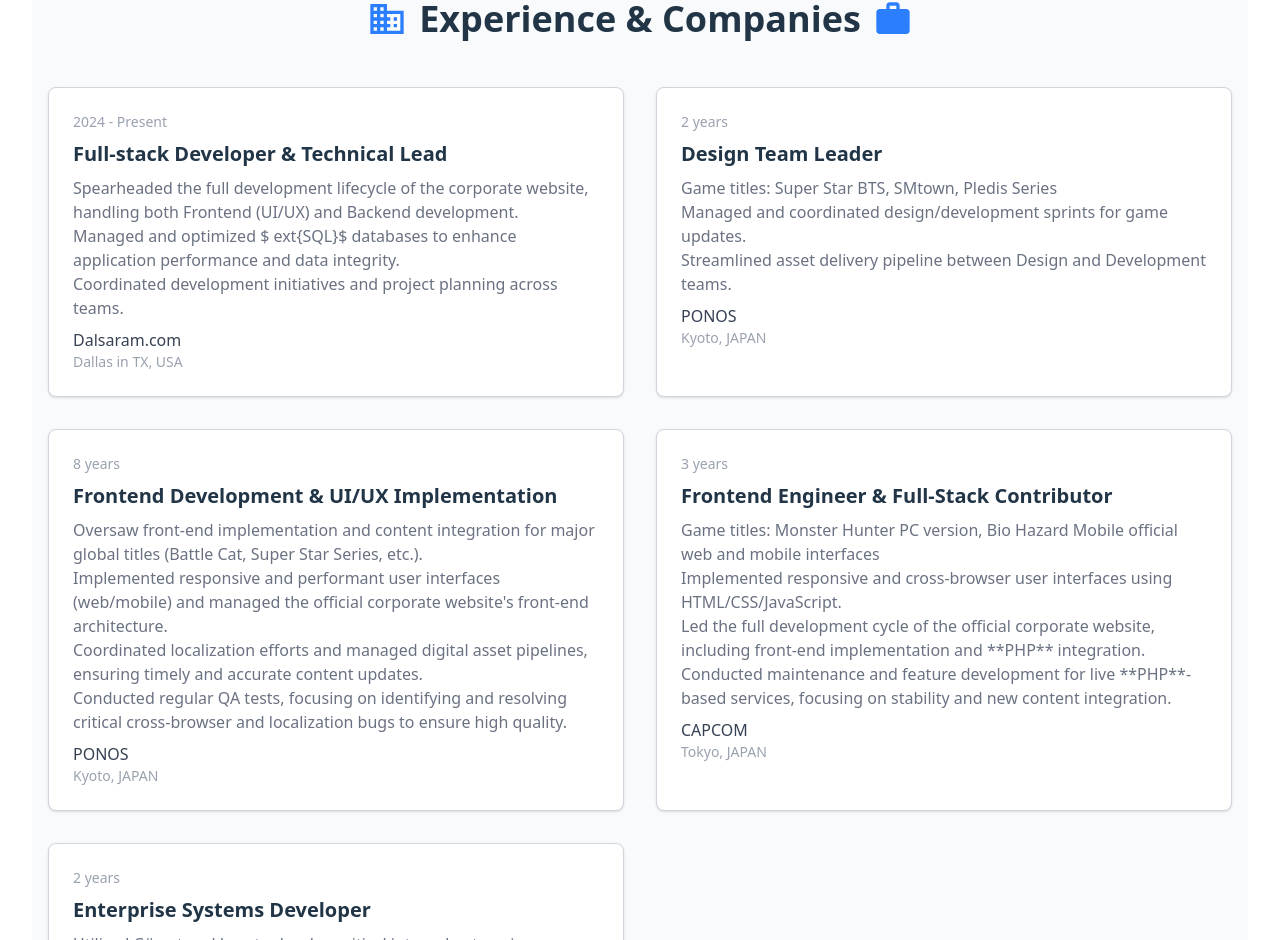
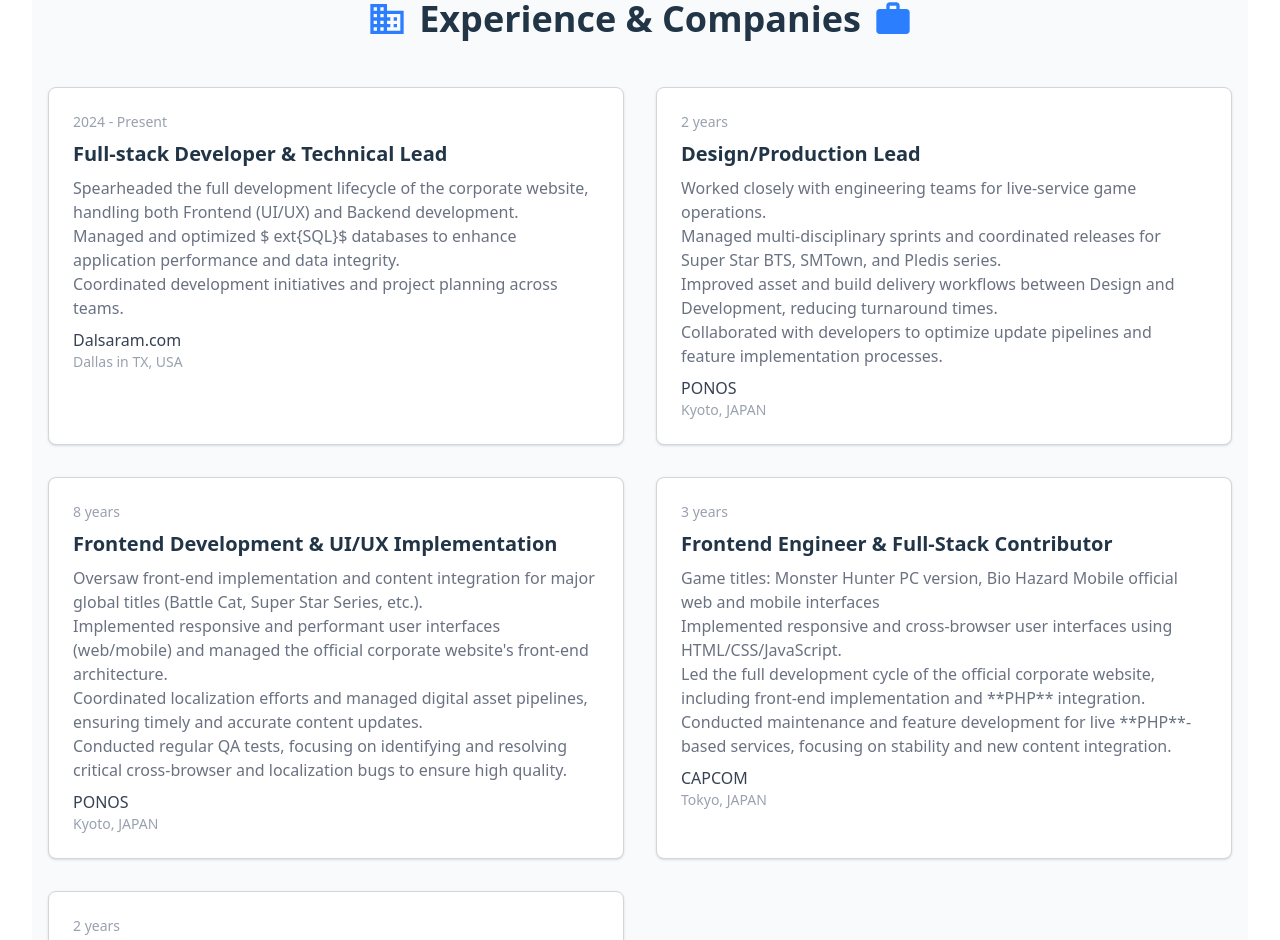
Before and after one commit to tyeyty/react-app, a React (Vite) app: page / in a window 1280 px wide. Shown: the part 942-1882 px from the top of the page. Built offline with nearby package versions, Linux system fonts and the light colour scheme.

Commit message:
comment year modify2

```diff
--- a/src/pages/Home.tsx
+++ b/src/pages/Home.tsx
@@ -41,11 +41,12 @@ export default function Home() {
   },
      {
     date: '2 years',
-    role: 'Design Team Leader',
+    role: 'Design/Production Lead',
     desc: [
-      'Game titles: Super Star BTS, SMtown, Pledis Series',
-      'Managed and coordinated design/development sprints for game updates.',
-      'Streamlined asset delivery pipeline between Design and Development teams.',
+      'Worked closely with engineering teams for live-service game operations.',
+      'Managed multi-disciplinary sprints and coordinated releases for Super Star BTS, SMTown, and Pledis series.',
+      'Improved asset and build delivery workflows between Design and Development, reducing turnaround times.',
+      'Collaborated with developers to optimize update pipelines and feature implementation processes.',
     ],
     name: 'PONOS',
     region: 'Kyoto, JAPAN',
```
